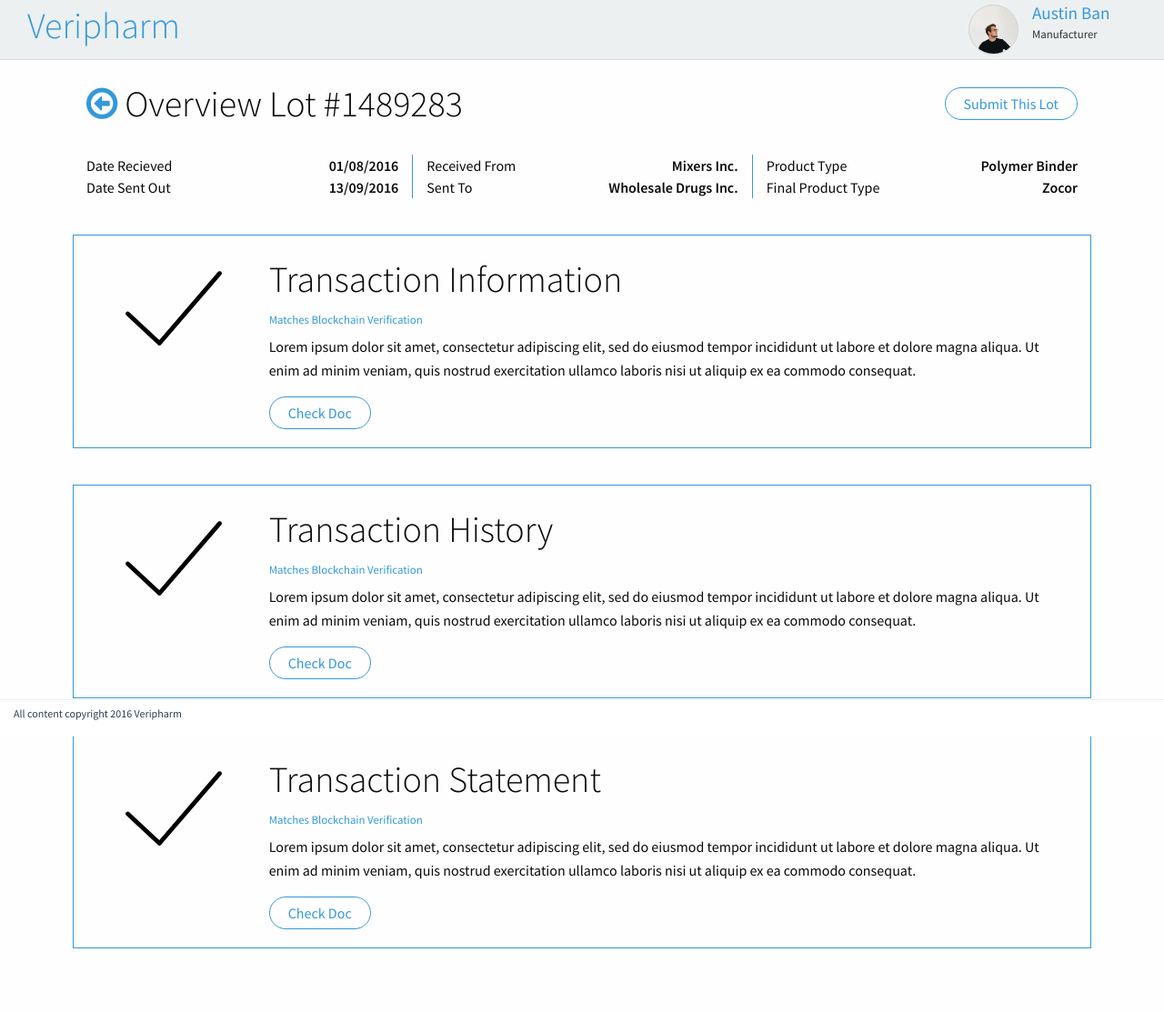
After one commit to pooleja/drugtracker, a Node server app: page /tracking/2 in a window 1280 px wide. The commit adds this page. Shown: the whole page at 91% size. Run offline with Node 20, Linux system fonts and the light colour scheme; some libraries are stand-ins or nearby versions.

Commit message:
Added detail page

```diff
--- a/routes/index.js
+++ b/routes/index.js
@@ -36,8 +36,6 @@ router.get('/', function (req, res) {
 
 
       return res.render('index', { title: "Home", materials: ret, transfers: retTransfers, moment: moment});
-
-
 
 
     });
@@ -84,6 +82,15 @@ router.get('/logout', function(req, res) {
 
 router.get('/search', function (req, res) {
   res.render('search', { title: "Lot Search"});
+});
+
+
+router.get('/tracking/:transferId', function (req, res) {
+
+  Transfer.findOne({'_id': req.params.transferId}, function(err, transfer){
+    res.render('tracking-real', { title: "Lot Tracking", transfer: transfer});
+  });
+
 });
 
 router.get('/tracking', function (req, res) {
@@ -224,7 +231,7 @@ router.get("/create_transfer", function(req, res){
     console.log("Next stage: " + nextStage);
     User.find({ stageId: nextStage }, function(err, foundtargetUsers){
 
-      res.render('create_transfer', { title: "Create Transfer", materials: foundMaterials, targetUsers: foundtargetUsers, user: req.user});
+      res.render('submit', { title: "Create Transfer", materials: foundMaterials, targetUsers: foundtargetUsers, user: req.user});
 
     });
   });
--- a/sass/stylesheets/app.scss
+++ b/sass/stylesheets/app.scss
@@ -213,7 +213,6 @@ hr{
 
 select{
   border-radius: 100px;
-  padding: 20px;
 }
 
 .footer{
--- a/views/create_transfer.ejs
+++ b/views/create_transfer.ejs
@@ -31,7 +31,7 @@
 					<br />
 					<select class="form-control" name="targetUser">
 						<% for(var i=0; i < targetUsers.length; i++) { %>
-							<option value="<%= targetUsers[i].id %>"><%= targetUsers[i].username %></option>
+							<option value="<%= targetUsers[i].id %>"><%= targetUsers[i].companyName %></option>
 						<% } %>
 					</select>
 			</div>
--- a/views/submit.ejs
+++ b/views/submit.ejs
@@ -50,10 +50,13 @@
 				<select class="form-control" name="targetUser">
 					<% if (targetUsers){ %>
 						<% for(var i=0; i < targetUsers.length; i++) { %>
-							<option value="<%= targetUsers[i].id %>"><%= targetUsers[i].username %></option>
+							<option value="<%= targetUsers[i].id %>"><%= targetUsers[i].companyname %></option>
 						<% } %>
 					<% } %>
 				</select>
+				<hr>
+				<h1 class="pad-20">New Material Name:</h1>
+				<input type="text" name="materialName" placeholder="ie: Viagra"/>
 				<hr>
 				<h1 class="pad-20">Verify:</h1>
 				<div class="control-group">
--- /dev/null
+++ b/views/tracking-real.ejs
@@ -0,0 +1,117 @@
+<!DOCTYPE html>
+<html>
+	<head>
+	<link rel="stylesheet" type="text/css" href="/stylesheets/style.css">
+	<link href="https://fonts.googleapis.com/css?family=Source+Sans+Pro:200,300,400,600,700,900" rel="stylesheet">
+	<link rel="stylesheet" type="text/css" href="/stylesheets/font-awesome.min.css">
+	</head>
+	<body>
+		<div class="small-12 columns header">
+			<div class="small-6 columns">
+				<h1><a href="/">Veripharm</a></h1>
+			</div>
+			<div class="small-6 right columns">
+				<div class="right-content">
+					<div class="avatar"></div>
+					<div class="user-info">
+						<div class="name">
+							<a href="#">Austin Ban</a>
+						</div>
+						<div class="user-type">
+							<h3>Manufacturer</h3>
+						</div>
+					</div>
+				</div>
+			</div>
+		</div>
+
+		<div class="row wrapper">
+			<div class="row columns">
+				<div class="small-8 columns">
+					<h1><a href ="javascript:history.back()"><i class="fa fa-arrow-circle-o-left"> </i> </a> Overview Lot #1489283</h1>
+				</div>
+				<div class="small-4 text-right columns"><a href="/submit" class="button-small">Submit This Lot</a></div>
+			</div>
+
+			<div class="small-12 pad-20 columns">
+				<div class="small-4 columns info-row">
+					<span class="type">Date Recieved</span>
+					<span class="value">01/08/2016</span>
+				</div>
+				<div class="small-4 columns info-row">
+					<span class="type">Received From</span>
+					<span class="value">Mixers Inc.</span>
+				</div>
+				<div class="small-4 columns info-row">
+					<span class="type">Product Type</span>
+					<span class="value">Polymer Binder</span>
+				</div>
+				<div class="small-4 columns info-row">
+					<span class="type">Date Sent Out</span>
+					<span class="value">13/09/2016</span>
+				</div>
+				<div class="small-4 columns info-row">
+					<span class="type">Sent To</span>
+					<span class="value">Wholesale Drugs Inc.</span>
+				</div>
+				<div class="small-4 columns info-row">
+					<span class="type">Final Product Type</span>
+					<span class="value">Zocor</span>
+				</div>
+			</div>
+
+			<div class="small-12 columns certification">
+				<div class="small-2 columns">
+					<img src="/assets/img/check.svg" alt="" class="icon">
+				</div>
+				<div class="small-10 columns">
+					<h1>Transaction Information</h1>
+					<h3 style="color: #3498DB;">Matches Blockchain Verification</h3>
+					<p>
+						Lorem ipsum dolor sit amet, consectetur adipiscing elit, sed do eiusmod tempor
+						incididunt ut labore et dolore magna aliqua. Ut enim ad minim veniam, quis nostrud
+						exercitation ullamco laboris nisi ut aliquip ex ea commodo consequat.
+					</p>
+					<a href="#" class="button-small">Check Doc</a>
+				</div>
+			</div>
+
+			<div class="small-12 columns certification">
+				<div class="small-2 columns">
+					<img src="/assets/img/check.svg" alt="" class="icon">
+				</div>
+				<div class="small-10 columns">
+					<h1>Transaction History</h1>
+					<h3 style="color: #3498DB;">Matches Blockchain Verification</h3>
+					<p>
+						Lorem ipsum dolor sit amet, consectetur adipiscing elit, sed do eiusmod tempor
+						incididunt ut labore et dolore magna aliqua. Ut enim ad minim veniam, quis nostrud
+						exercitation ullamco laboris nisi ut aliquip ex ea commodo consequat.
+					</p>
+					<a href="#" class="button-small">Check Doc</a>
+				</div>
+			</div>
+
+			<div class="small-12 columns certification">
+				<div class="small-2 columns">
+					<img src="/assets/img/check.svg" alt="" class="icon">
+				</div>
+				<div class="small-10 columns">
+					<h1>Transaction Statement</h1>
+					<h3 style="color: #3498DB;">Matches Blockchain Verification</h3>
+					<p>
+						Lorem ipsum dolor sit amet, consectetur adipiscing elit, sed do eiusmod tempor
+						incididunt ut labore et dolore magna aliqua. Ut enim ad minim veniam, quis nostrud
+						exercitation ullamco laboris nisi ut aliquip ex ea commodo consequat.
+					</p>
+					<a href="#" class="button-small">Check Doc</a>
+				</div>
+			</div>
+
+		</div>
+
+		<div class="footer">
+			<p>All content copyright 2016 Veripharm</p>
+		</div>
+	</body>
+</html>
```
Also changed, not shown: views/index.ejs (+4 -4 lines), public/stylesheets/style.css.
